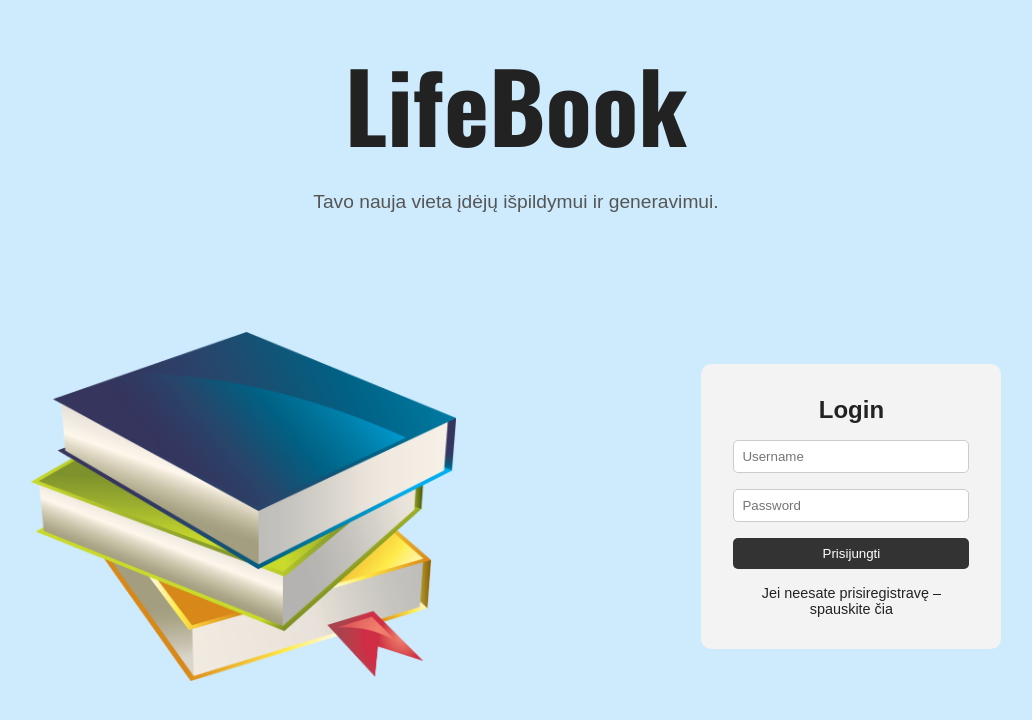
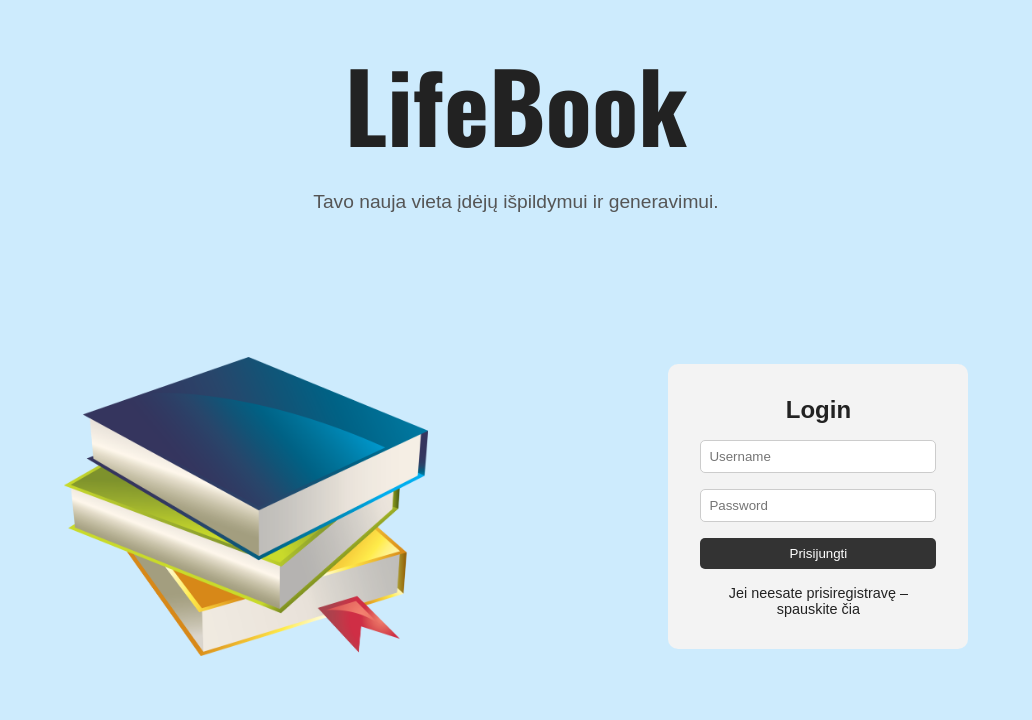
Before and after one commit to fAntomlt/baigiamasisdarbas, a React (Vite) app: page / in a window 1280 px wide. Shown: the top 720 px of the page, without its empty margins (124-1156 px from the left). Built offline with nearby package versions, Linux system fonts and the light colour scheme.

Commit message:
Modified spacing between elements, picture size changed

```diff
--- a/src/pages/AuthPage.jsx
+++ b/src/pages/AuthPage.jsx
@@ -22,12 +22,13 @@ const Content = styled.div`
   display: flex;
   flex: 1;
   padding: 2rem;
-  justify-content: space-around;
+  justify-content: center;
+  gap: 15rem;
   align-items: center;
 `;
 
 const Image = styled.img`
-  width: 35%;
+  width: 30%;
   object-fit: contain;
 `;
 
```
